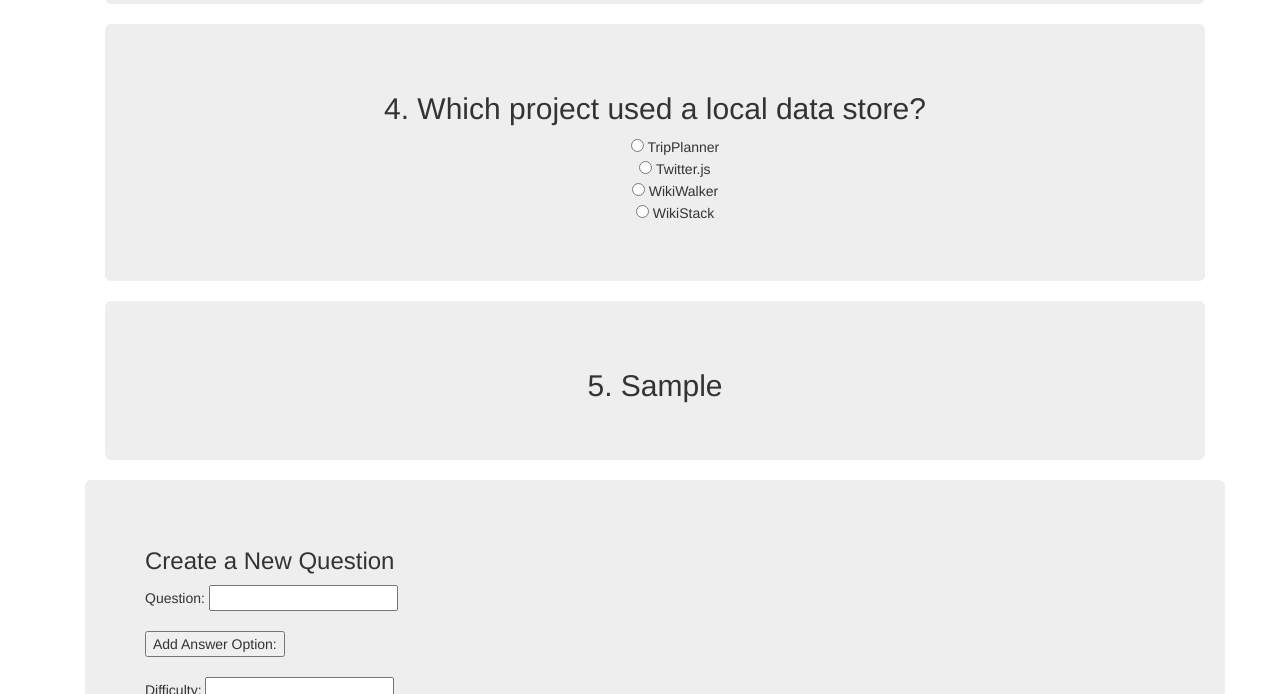
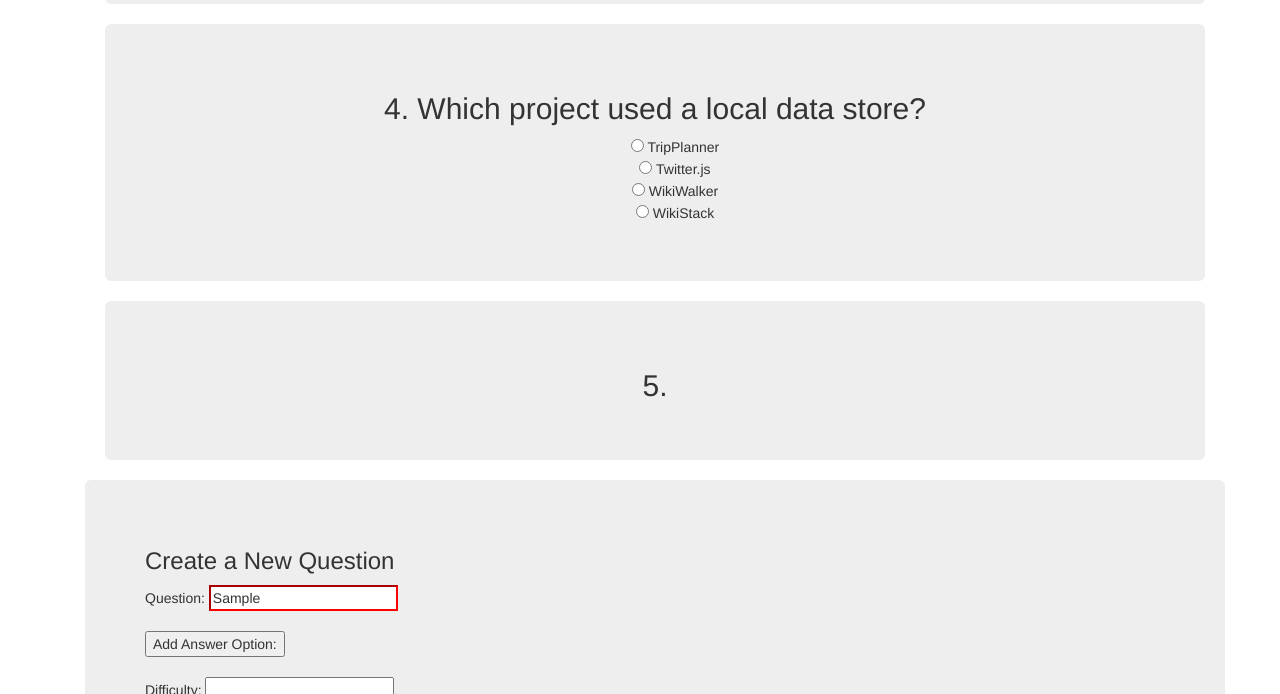
Before and after one commit to jaimieli/quiz-app, a website: page app/index.html in a window 1280 px wide. Both pictures are taken after typing "Sample", "Sample", "Sample" into the empty fields and a click on the button "Submit Question". Shown: the part 992-1686 px from the top of the page. Drawn offline with nearby package versions, Linux system fonts and the light colour scheme; some packages are replaced by stand-ins of ours; files that its build step writes are made by us from their sources.

Commit message:
Question length validating

```diff
--- a/app/index.html
+++ b/app/index.html
@@ -43,6 +43,7 @@
     <script src="bower_components/angular-resource/angular-resource.js"></script>
     <script src="bower_components/angular-cookies/angular-cookies.js"></script>
     <script src="bower_components/angular-route/angular-route.js"></script>
+    <script src="bower_components/angular-ui-utils/ui-utils.js"></script>
     <!-- endbower -->
     <!-- endbuild -->
 
--- a/app/styles/main.scss
+++ b/app/styles/main.scss
@@ -23,3 +23,7 @@
   margin-top: 20px;
   color: green;
 }
+
+.ng-dirty.ng-invalid {
+  border-color: red;
+}
--- a/app/views/main.html
+++ b/app/views/main.html
@@ -30,7 +30,7 @@
       </div>
       <div class="jumbotron" ng-controller="QuestionController as quest">
           <h3>Create a New Question</h3>
-          Question: <input type="text" ng-model="quest.newQuestion.q" name="text" />
+          Question: <input type="text" ng-model="quest.newQuestion.q" name="text"ng-minlength="10"/>
           <br></br>
           <button ng-click="quest.addOption()">Add Answer Option: </button>
           <input type="text" ng-repeat="option in quest.newQuestion.options" ng-model="option.value" name="text"/>
--- a/bower.json
+++ b/bower.json
@@ -8,7 +8,8 @@
     "bootstrap": "~3.2.0",
     "angular-resource": "1.2.16",
     "angular-cookies": "1.2.16",
-    "angular-route": "1.2.16"
+    "angular-route": "1.2.16",
+    "angular-ui-utils": "bower"
   },
   "devDependencies": {
     "angular-mocks": "1.2.16",
```
